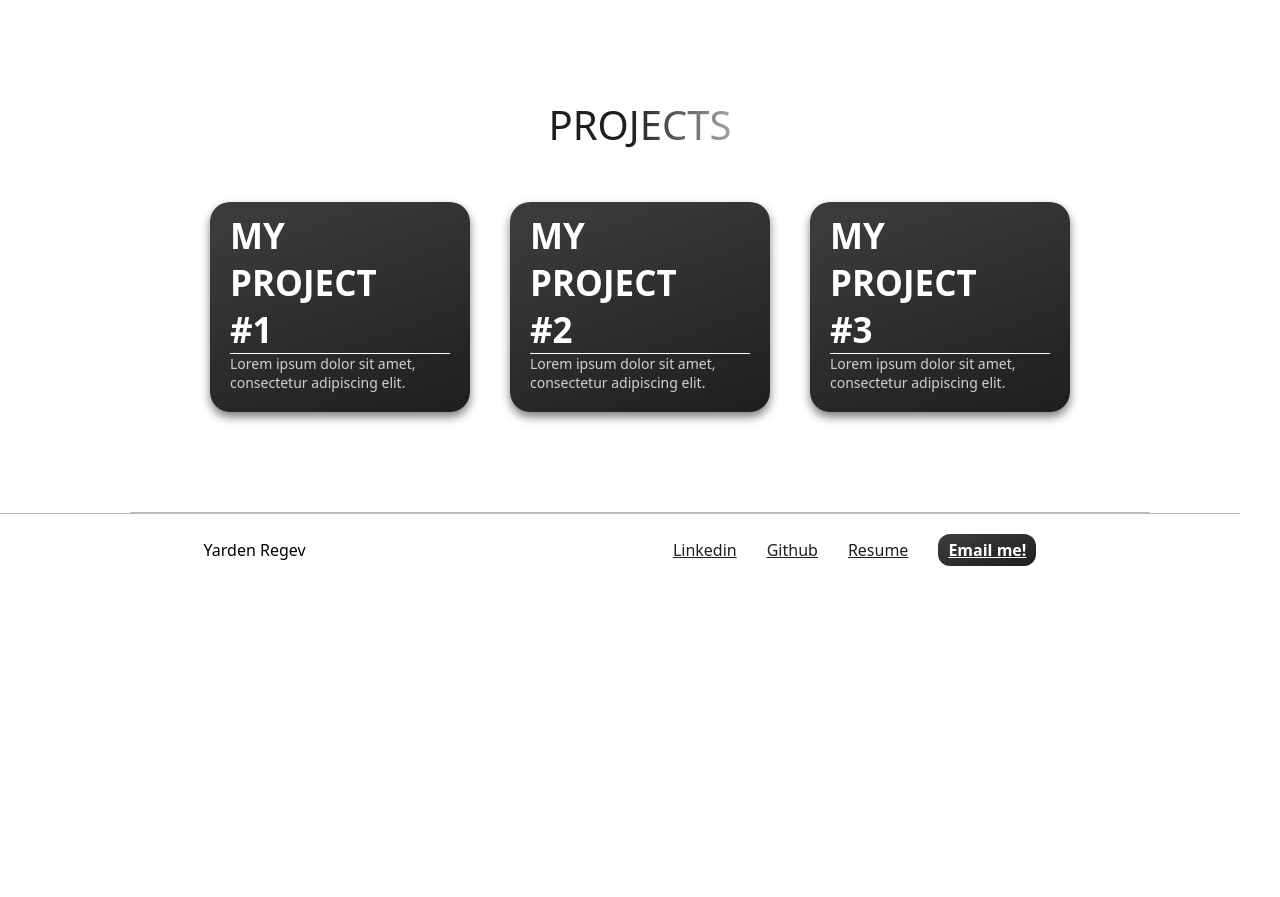
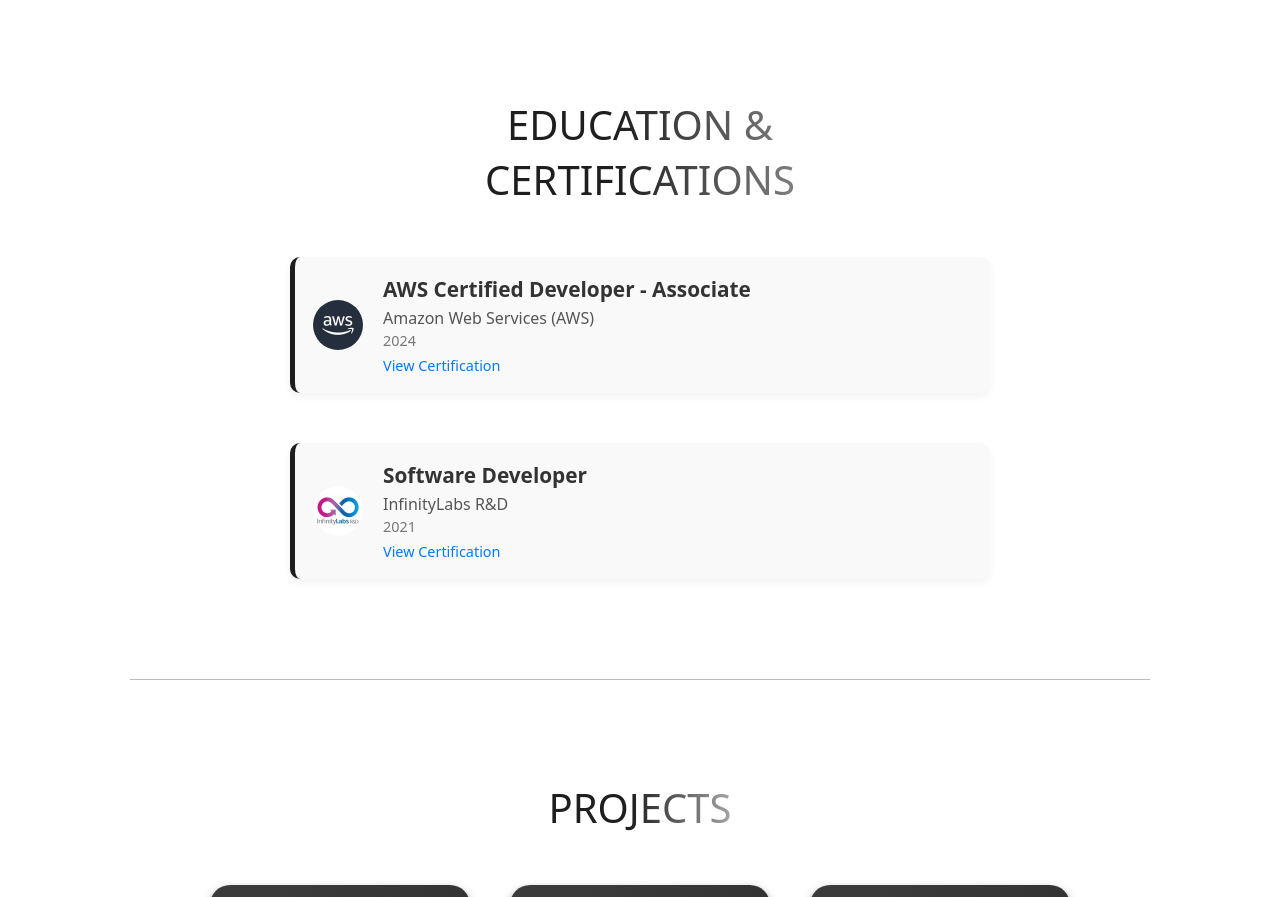
Before and after one commit to Yardenregev/portfolio_website, an Astro site: page / in a window 1280 px wide. Shown: the part 2373-3270 px from the top of the page. Before the commit the page ends 2959 px from the top, so only its background shows below. Built offline with nearby package versions, Linux system fonts and the light colour scheme; Astro itself is replaced by a stand-in of ours.

Commit message:
added education & certifications section

```diff
--- /dev/null
+++ b/src/components/EducationCard.astro
@@ -0,0 +1,87 @@
+---
+const { title, icon, date, school, link } = Astro.props;
+---
+
+<div class="education-item">
+  <img class="icon" src={icon} alt="education icon"/>
+  <div class="details">
+    <h3 class="title">{title}</h3>
+    <p class="school">{school}</p>
+    <p class="date">{date}</p>
+    {link && (
+      <a href={link} class="cert-link" target="_blank">
+        View Certification
+      </a>
+    )}
+  </div>
+</div>
+
+<style>
+  .education-item {
+    display: flex;
+    align-items: center;
+    gap: 20px;
+    padding: 18px;
+    border-radius: 10px;
+    background: #f9f9f9;
+    border-left: 5px solid #1e1e1e;
+    box-shadow: 0 4px 8px rgba(0, 0, 0, 0.05);
+    transition: all 0.3s ease-in-out;
+    width: 100%;
+    max-width: 700px;
+  }
+
+  .education-item:hover {
+    transform: translateY(-3px);
+    box-shadow: 0 6px 12px rgba(0, 0, 0, 0.1);
+  }
+
+  .icon {
+    font-size: 36px;
+    color: #007bff;
+    display: flex;
+    align-items: center;
+    justify-content: center;
+    width: 50px;
+    height: 50px;
+    background: #eaf4ff;
+    border-radius: 50%;
+  }
+
+  .details {
+    display: flex;
+    flex-direction: column;
+  }
+
+  .title {
+    font-size: 1.3rem;
+    font-weight: 600;
+    color: #333;
+    margin-bottom: 4px;
+  }
+
+  .school {
+    font-size: 1rem;
+    color: #555;
+    margin-bottom: 2px;
+  }
+
+  .date {
+    font-size: 0.9rem;
+    color: #777;
+  }
+
+  .cert-link {
+    font-size: 0.9rem;
+    color: #007bff;
+    font-weight: 500;
+    margin-top: 6px;
+    text-decoration: none;
+    transition: color 0.2s ease-in-out;
+  }
+
+  .cert-link:hover {
+    text-decoration: underline;
+    color: #0056b3;
+  }
+</style>
--- a/src/pages/index.astro
+++ b/src/pages/index.astro
@@ -8,6 +8,7 @@ import SkillCard from "../components/SkillCard.astro";
 import Title from "../components/Title.astro";
 import SecondaryTitle from '../components/SecondaryTitle.astro';
 import WorkPlace from '../components/WorkPlace.astro';
+import EducationCard from '../components/EducationCard.astro';
 ---
 
 <Layout title="Yarden Regev">
@@ -61,6 +62,24 @@ import WorkPlace from '../components/WorkPlace.astro';
 						description='Developed scalable Django application. Focused on efficient database design, reusable views, and optimized controller logic for maintainable, high-performance systems.'
 					/>
 				</section>
+			</section>
+
+			<section class="education">
+				<Title text='Education & Certifications'/>
+				<EducationCard
+					title="AWS Certified Developer - Associate"
+					school="Amazon Web Services (AWS)"
+					date="2024"
+					icon="amazon_web_services_logo.jpg"
+					link = "https://www.credly.com/badges/362fb61c-683e-41ce-a053-d92cb0a4e450/linked_in?t=skf0u1"
+					/>
+				<EducationCard
+					title="Software Developer"
+					school="InfinityLabs R&D"
+					date="2021"
+					icon="infinitylabs_rd_logo.jpg"
+					link = "infinity_cert.pdf"
+					/>
 			</section>
 			<!-- TODO Add education and certifications section -->
 			<section class="projects">
@@ -145,6 +164,25 @@ import WorkPlace from '../components/WorkPlace.astro';
 		justify-content: center;
 	}
 
+	.education {
+		display: flex;
+		flex-direction: column;
+		gap: 50px;
+		width: 100%;
+		align-items: center;
+		border-bottom: 1px solid rgba(30, 30, 30, 0.3);
+		padding: 0px 20px 100px 20px;
+	}
+
+	.education > section {
+    display: flex;
+    flex-direction: column; /* Stack items neatly */
+    align-items: flex-start; /* Align all items to the left */
+    gap: 40px;
+    width: 100%;
+    max-width: 800px; /* Keeps it readable */
+}
+
 
 	.skills {
 		display: flex;
```
Also changed, not shown: public/amazon_web_services_logo.jpg (added), 1 other file.
